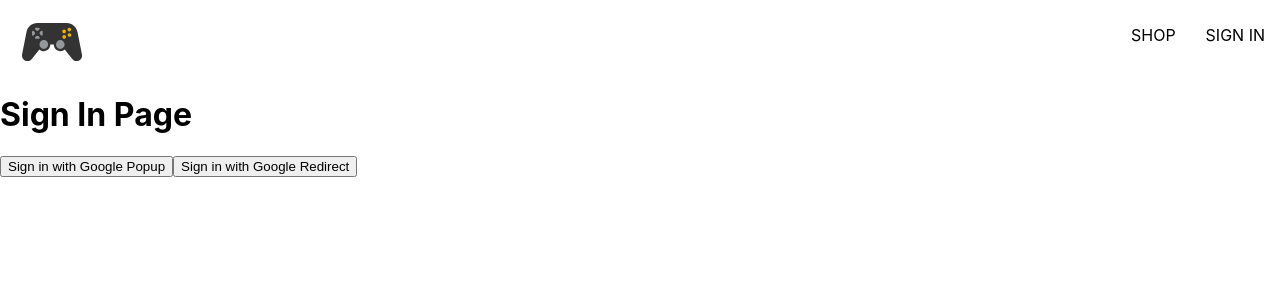
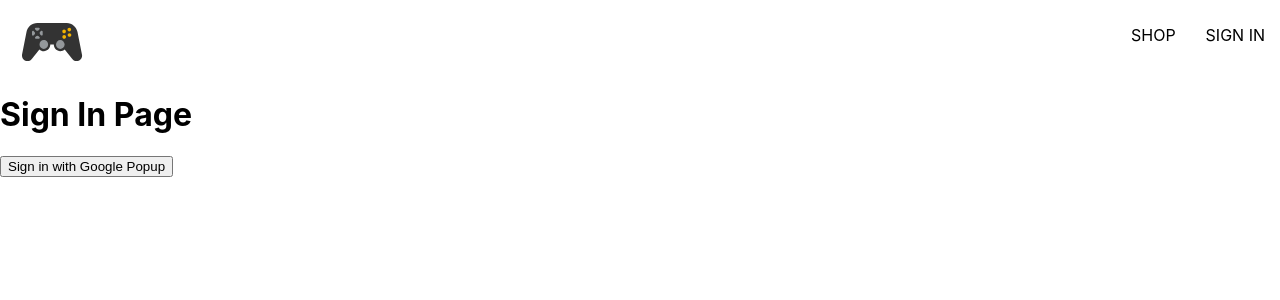
Before and after one commit to chrisyandev/react-ecommerce-esports, a React (Create React App) app: page /sign-in in a window 1280 px wide. Shown: the top 300 px of the page. Built offline with nearby package versions, Linux system fonts and the light colour scheme.

Commit message:
feat: remove Google sign in with redirect

```diff
--- a/src/routes/sign-in/sign-in.component.jsx
+++ b/src/routes/sign-in/sign-in.component.jsx
@@ -1,24 +1,9 @@
-import { useEffect } from "react";
-import { getRedirectResult } from "firebase/auth";
-
 import {
-  auth,
   signInWithGooglePopup,
-  signInWithGoogleRedirect,
   createUserDocumentFromAuth,
 } from "../../utils/firebase/firebase.utils";
 
 function SignIn() {
-  useEffect(
-    () => async () => {
-      const response = await getRedirectResult(auth);
-      if (response) {
-        const userDocRef = await createUserDocumentFromAuth(response.user);
-      }
-    },
-    []
-  );
-
   const logGoogleUser = async () => {
     const { user } = await signInWithGooglePopup();
     const userDocRef = await createUserDocumentFromAuth(user);
@@ -28,9 +13,6 @@
     <div>
       <h1>Sign In Page</h1>
       <button onClick={logGoogleUser}>Sign in with Google Popup</button>
-      <button onClick={signInWithGoogleRedirect}>
-        Sign in with Google Redirect
-      </button>
     </div>
   );
 }
--- a/src/utils/firebase/firebase.utils.js
+++ b/src/utils/firebase/firebase.utils.js
@@ -32,8 +32,6 @@
 export const auth = getAuth();
 export const signInWithGooglePopup = () =>
   signInWithPopup(auth, googleProvider);
-export const signInWithGoogleRedirect = () =>
-  signInWithRedirect(auth, googleProvider);
 
 // Database
 export const db = getFirestore();
```
